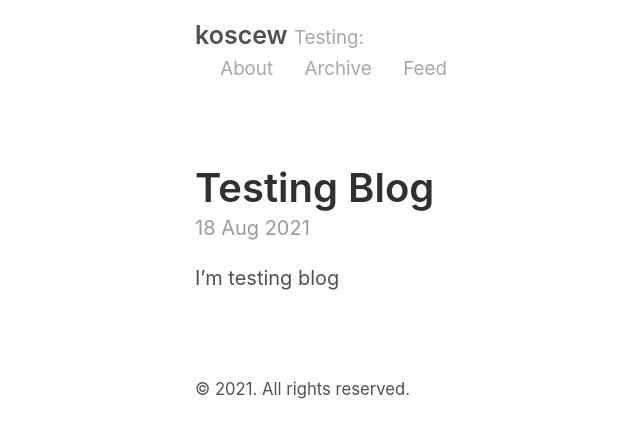
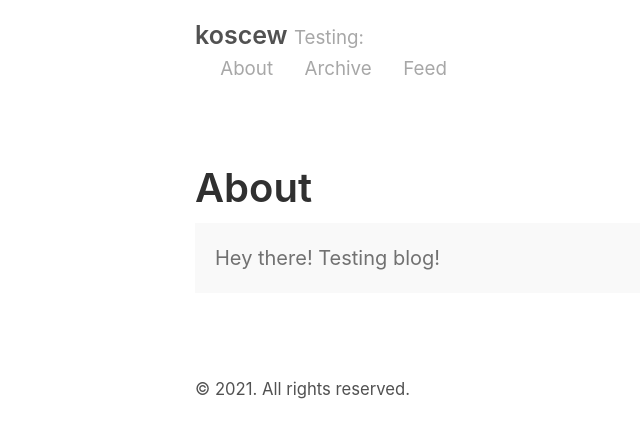
Before and after one commit to koscew/koscew.github.io, a Jekyll site: the page built from _posts/2021-08-18-Testing-Blog.md, in a window 1280 px wide. Shown: the top 438 px of the page, without its empty margins (95-735 px from the left). Built offline with Jekyll 4.4.1, drawn with Linux system fonts in a browser that asks for light colours; our own code applies the rules of GitHub Pages for plain Markdown files.

Commit message:
try template

```diff
--- a/_posts/2021-08-18-Testing-Blog.md
+++ b/_posts/2021-08-18-Testing-Blog.md
@@ -1 +1,8 @@
-I'm testing blog
+---
+layout: page
+title: About
+---
+
+<p class="message">
+  Hey there! Testing blog!
+</p>
```
